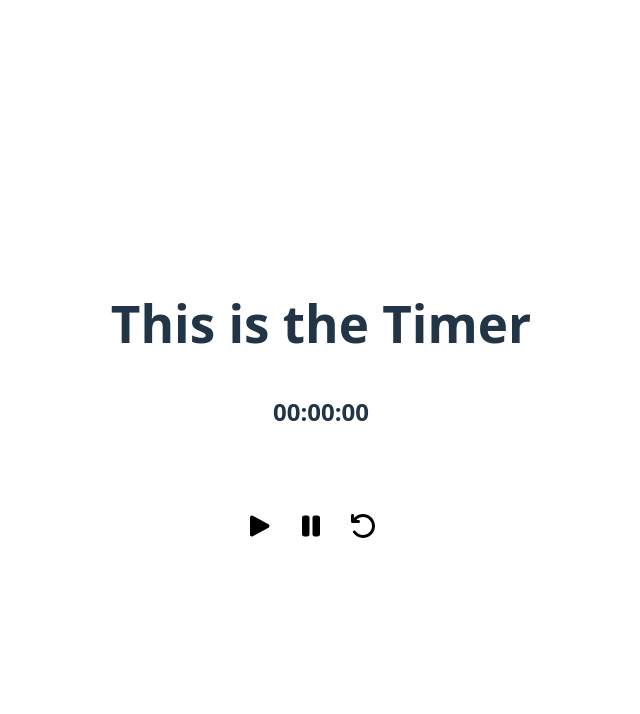
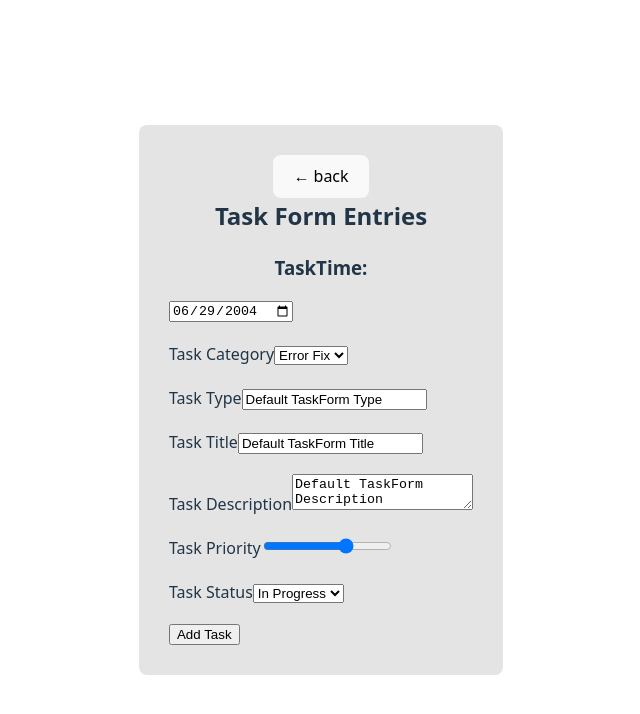
Before and after one commit to tarasinghrajput/Task-Tracker, a React (Vite) app: page /taskForm in a window 1280 px wide. Shown: the top 714 px of the page, without its empty margins (319-959 px from the left). Built offline with nearby package versions, Linux system fonts and the light colour scheme.

Commit message:
add the localStorage task adding feature

```diff
--- a/package.json
+++ b/package.json
@@ -11,7 +11,8 @@
   },
   "dependencies": {
     "react": "^19.2.0",
-    "react-dom": "^19.2.0"
+    "react-dom": "^19.2.0",
+    "react-router-dom": "^7.9.6"
   },
   "devDependencies": {
     "@eslint/js": "^9.39.1",
--- a/src/App.css
+++ b/src/App.css
@@ -61,3 +61,24 @@
   height: 30px;
   padding: 0;
 }
+
+.taskFormSection {
+  background-color: #e4e4e4;
+  padding: 30px;
+  border-radius: 8px;
+}
+
+.taskFormSection h2 {
+  margin: 0px 0px 20px 0px;
+}
+
+.tf-form  form{
+  display: flex;
+  flex-direction: column;
+  gap: 20px;
+  align-items: flex-start;
+}
+
+section > button {
+  margin-top: 20px;
+}
--- a/src/App.jsx
+++ b/src/App.jsx
@@ -2,15 +2,21 @@ import { useState } from 'react'
 import reactLogo from './assets/react.svg'
 import viteLogo from '/vite.svg'
 import './App.css'
-import TimerDisplay from './components/TimerDisplay'
+import TaskTimer from './components/TaskTimer'
+import TaskForm from './components/TaskForm'
+import { BrowserRouter, Link, Routes, Route } from 'react-router-dom'
 
 function App() {
   const [count, setCount] = useState(0)
 
   return (
-    <>
-      <TimerDisplay/>
-    </>
+    <BrowserRouter>
+      {/* Routes */}
+      <Routes>
+        <Route path="/" element={<TaskTimer />} />
+        <Route path="/taskForm" element={<TaskForm />} />
+      </Routes>
+    </BrowserRouter>
   )
 }
 
--- /dev/null
+++ b/src/components/TaskForm.jsx
@@ -0,0 +1,97 @@
+import { useState, useEffect, useRef } from 'react'
+import { useNavigate, useLocation } from 'react-router-dom'
+
+function TaskForm() {
+    const navigate = useNavigate()
+    const location = useLocation()
+    const receivedState = location.state
+    const tasksRef = useRef([])
+
+    useEffect(() => {
+        if(tasksRef.current.length > 0) {
+            updateLocalStorage()
+        } else {
+            localStorage.clear()
+        }
+    }, [tasksRef])
+
+    const handleTaskFormData = (event) => {
+        event.preventDefault()
+        const form = document.getElementById('tf-form')
+        const formData = new FormData(form)
+
+        tasksRef.current = {
+            taskTimeElapsed: formData.get('tf-timeElapsed'),
+            taskDate: formData.get('tf-date'),
+            taskCategory: formData.get('tf-taskCategory'),
+            taskType: formData.get('tf-taskType'),
+            taskTitle: formData.get('tf-taskTitle'),
+            taskDescription: formData.get('tf-taskDescription'),
+            taskPriority: formData.get('tf-taskPriority'),
+            taskStatus: formData.get('tf-taskStatus')
+        }
+
+        updateLocalStorage()
+    }
+
+    const handleTaskSubmit = () => {
+
+    }
+
+    function updateLocalStorage() {
+        localStorage.setItem('task', JSON.stringify(tasksRef))
+    }
+
+    return (
+        <section className="taskFormSection">
+            <div className="tf-heading">
+                <nav>
+                    <button onClick={() => navigate('/')}>&larr; back</button>
+                </nav>
+                <h2>Task Form Entries</h2>
+                <h3>TaskTime: {receivedState}</h3>
+            </div>
+            <div className="tf-form">
+                <form onSubmit={handleTaskFormData} id='tf-form'>
+                    <input type="date" name="tf-date" value="2004-06-29"/>
+                    <input type="hidden" name="tf-timeElapsed" value={receivedState}/>
+                    <label htmlFor="tf-taskCategory">
+                        Task Category
+                        <select name="tf-taskCategory" id="tf-taskCategory">
+                            <option value="error-fix" selected>Error Fix</option>
+                            <option value="seo">SEO</option>
+                        </select>
+                    </label>
+                    <label htmlFor="tf-taskType">
+                        Task Type
+                        <input type="text" name="tf-taskType" id="tf-taskType" value="Default TaskForm Type" />
+                    </label>
+                    <label htmlFor="tf-taskTitle">
+                        Task Title
+                        <input type="text" name="tf-taskTitle" id="tf-taskTitle" value="Default TaskForm Title" />
+                    </label>
+                    <label htmlFor="tf-taskDescription">
+                        Task Description
+                        <textarea name="tf-taskDescription" id="tf-taskDescription" value="Default TaskForm Description"></textarea>
+                    </label>
+                    <label htmlFor="tf-taskPriority">
+                        Task Priority
+                        <input type="range" name="tf-taskPriority" id="tf-taskPriority" min="0" max="3" step="1" />
+                    </label>
+                    <label htmlFor="tf-taskStatus">
+                        Task Status
+                        <select name="tf-taskStatus" id="tf-taskStatus">
+                            <option value="pending">Pending</option>
+                            <option value="in-progress" selected>In Progress</option>
+                            <option value="completed">Completed</option>
+                            <option value="on-hold">On Hold</option>
+                        </select>
+                    </label>
+                    <input type="submit" value="Add Task" />
+                </form>
+            </div>
+        </section>
+    )
+}
+
+export default TaskForm
--- a/src/components/TimerDisplay.jsx
+++ b/src/components/TaskTimer.jsx
@@ -1,11 +1,13 @@
 import { useState, useEffect, useRef } from 'react'
 import '../App.css'
+import { useNavigate } from 'react-router-dom'
 
 
 function TimerDisplay() {
     const [ time, setTime ] = useState(0)
     const [ isRunning, setIsRunning ] = useState(false)
     const intervalRef = useRef(null)
+    const navigate = useNavigate()
 
     useEffect(() => {
         if(isRunning) {
@@ -31,10 +33,13 @@ function TimerDisplay() {
         )
     }
 
+    const handleNextButton = () => {
+        navigate('/taskForm', { state: formatTime(time) })
+    }
+
     return (
         <section>
             <div className="timeHeading">
-                <h1>This is the Timer</h1>
                 <h2>{formatTime(time)}</h2>
             </div>
             <div className="timerControls">
@@ -48,6 +53,7 @@ function TimerDisplay() {
                     <img src="/reset.svg" alt="Reset icon" />
                 </button>
             </div>
+            <button onClick={handleNextButton}>Next</button>
         </section>
     )
 }
```
Also changed, not shown: 1 other file (tests, documents, lock files or other folders).
